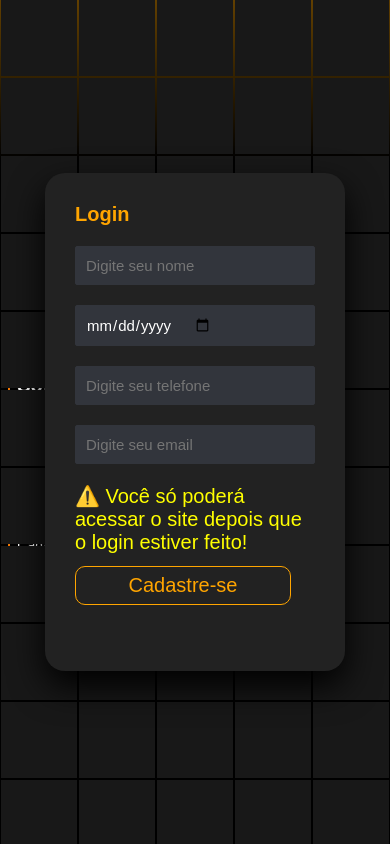
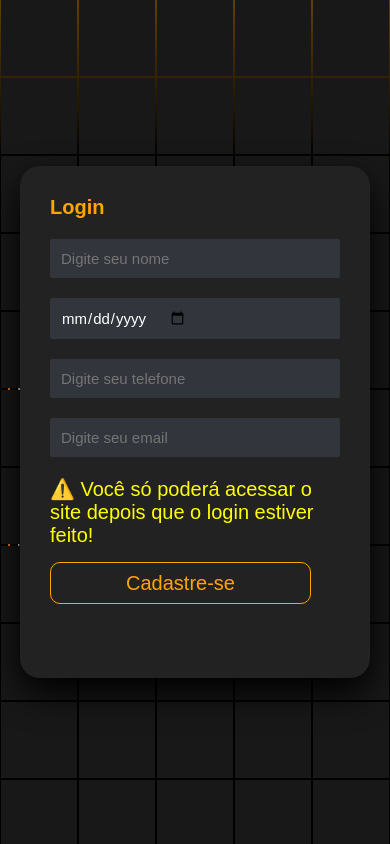
Before and after one commit to MariaRita011/projetoAPI, a Next.js app: page / in a window 390 px wide. Built offline with nearby package versions, Linux system fonts and the light colour scheme.

Commit message:
feat: responsividade de novoooo

```diff
--- a/app/page.module.css
+++ b/app/page.module.css
@@ -56,7 +56,7 @@
 
 .sec .signin {
   position: absolute;
-  width: 400px;
+  margin: 1rem;
   background: #222;
   z-index: 1000;
   display: flex;
@@ -202,9 +202,4 @@
     width: 90%;
   }
 
-  .sec .signin {
-    width: 300px;
-
-  }
-
 }
```
